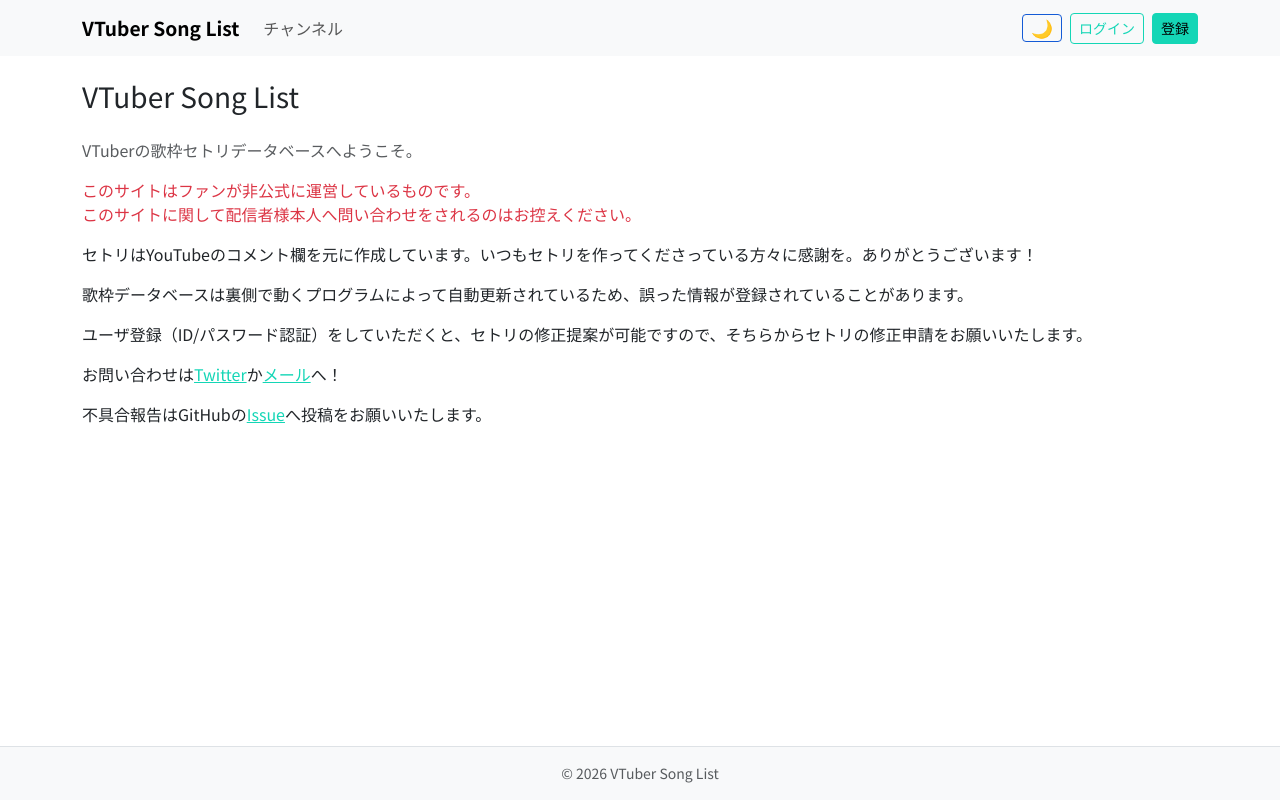
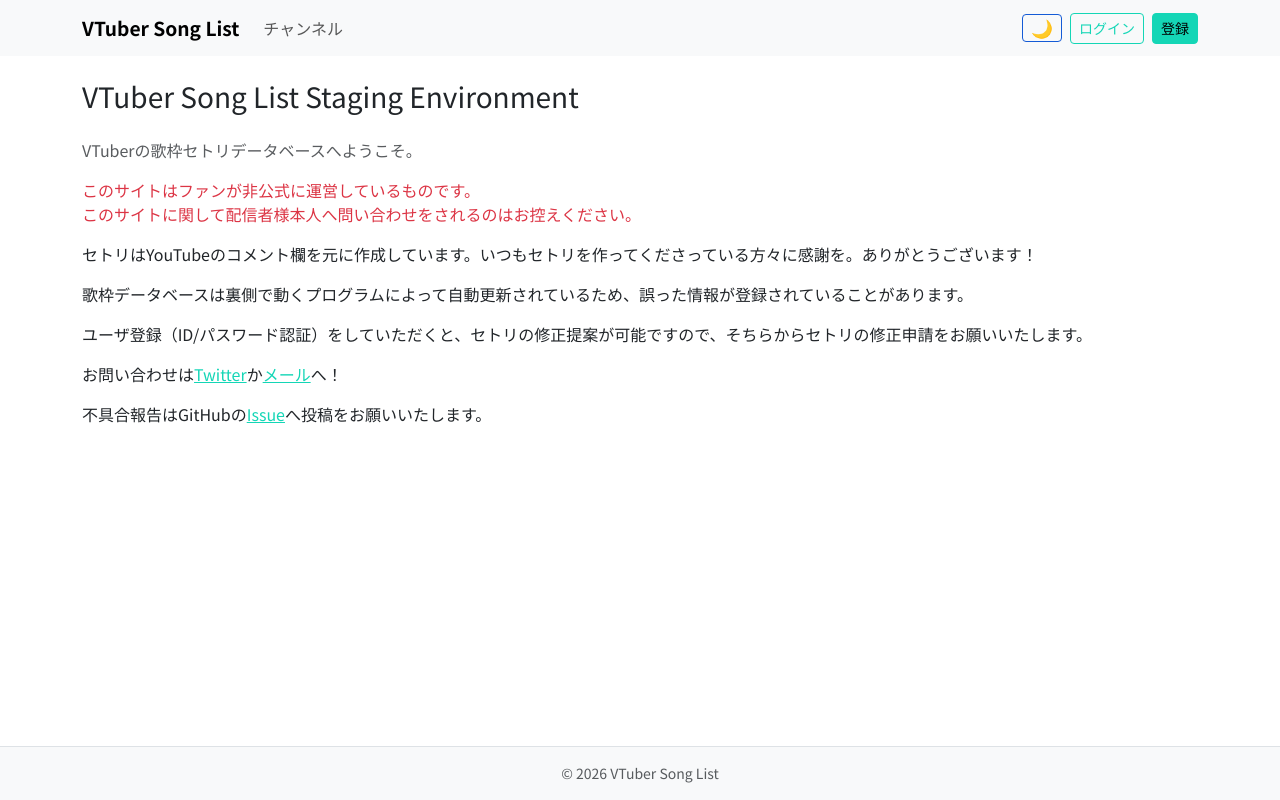
Before and after one commit to septum128/vtuber-song-list, a Next.js app in the folder frontend/: page / in a window 1280 px wide. Built offline with nearby package versions, Linux system fonts and the light colour scheme.

Commit message:
TopページにStaging環境だとわかるように文言を追加

```diff
--- a/frontend/src/pages/index.tsx
+++ b/frontend/src/pages/index.tsx
@@ -5,7 +5,7 @@ export default function Home() {
   return (
     <DefaultLayout>
       <Head />
-      <h1 className="h3 mb-4">VTuber Song List</h1>
+      <h1 className="h3 mb-4">VTuber Song List Staging Environment</h1>
       <p className="text-body-secondary">
         VTuberの歌枠セトリデータベースへようこそ。
       </p>
```
